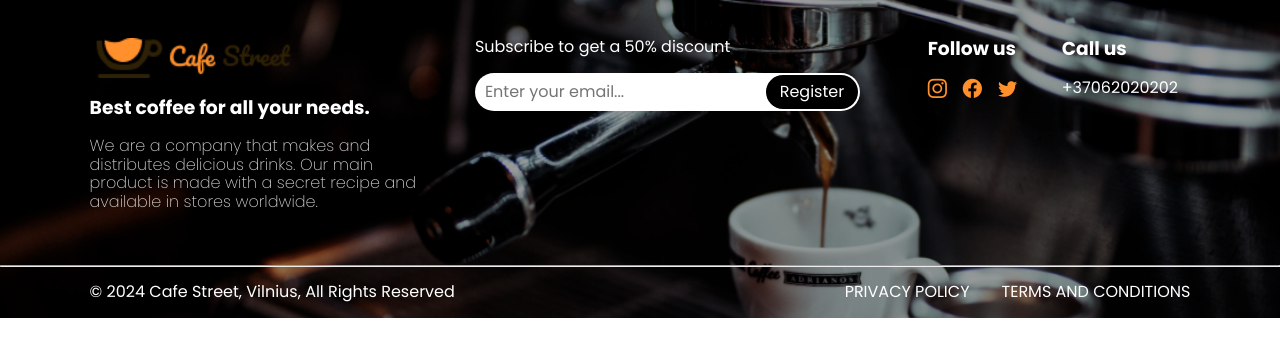
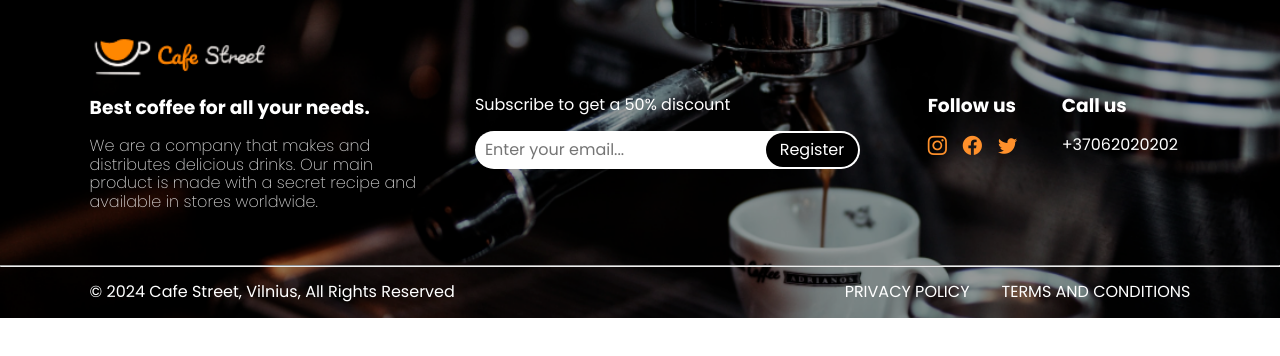
Before and after one commit to MonikaMik/CoffeeShop, a plain HTML site: page index.html in a window 1280 px wide. Drawn offline with nearby package versions, Linux system fonts and the light colour scheme.

Commit message:
fixed logo

```diff
--- a/index.html
+++ b/index.html
@@ -12,7 +12,7 @@
     <footer>
         <div class="footerInfo">
             <div class="logoSection">
-                <img src="./images/logo_coffe.png" alt="Cafe street logo in footer">
+                <img src="./images/logo_light.png" alt="Cafe street logo in footer">
                 <h3>Best coffee for all your needs.</h3>
                 <p class="thinText">We are a company that makes and distributes delicious drinks. Our main product is made with a secret recipe and available in stores worldwide.</p>
             </div>
--- a/main.css
+++ b/main.css
@@ -55,6 +55,11 @@ footer {
                 top: 2px;
                 right: 2px;
                 padding: 8px 14px;
+                cursor: pointer;
+                &:hover {
+                    color: black;
+                    background-color:#FF902B;
+                }
             }
         }
     }
@@ -76,6 +81,9 @@ footer {
                     > .bi {
                         color:#FF902B;
                         font-size: 1.2rem;
+                        &:hover {
+                            color: white;
+                        }
                     }
                 }
             }
@@ -95,6 +103,9 @@ footer {
             color: white;
             text-decoration: none;
             cursor: pointer;
+            &:hover {
+                color:#FF902B;
+            }
         }
     }
 }
@@ -110,6 +121,7 @@ footer {
         > .footerInfo {
             flex-direction: row;
             justify-content: space-between;
+            align-items: center;
             > .logoSection {
                 flex-basis: 30%;
                 > h3, > p {
@@ -126,6 +138,33 @@ footer {
             > form {
                 flex-basis: 35%;
                 text-align: left;
+                > .inputContainer {
+                    position: relative;
+                    display: inline-block;
+                    max-width: 30rem;
+                    > input {
+                        border-radius: 35px;
+                        border: none;
+                    }
+                    > input[type='email'] {
+                        width: 100%;
+                        padding: 10px 0 10px 10px;
+                        box-sizing: border-box;
+                    }
+                    > input[type='submit'] {
+                        position: absolute;
+                        background-color: black;
+                        color:white;
+                        top: 2px;
+                        right: 2px;
+                        padding: 8px 14px;
+                        cursor: pointer;
+                        &:hover {
+                            color: black;
+                            background-color:#FF902B;
+                        }
+                    }
+                }
             }
         }
         > .copyrights {
```
Also changed, not shown: images/logo_coffe.png (deleted), images/logo_light.png (added), 1 other file.
